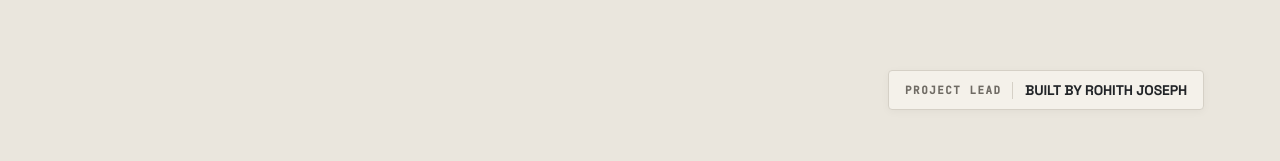
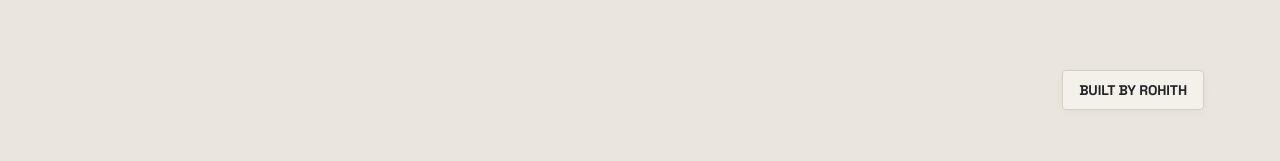
Before and after one commit to Rohith676-svg/Student-community-website, a React (Vite) app: page / in a window 1280 px wide. Shown: the part 8015-8176 px from the top of the page. Built offline with nearby package versions, Linux system fonts and the light colour scheme; the HTML template or start-up script is replaced by a standard one.

Commit message:
Edit footer

```diff
--- a/src/components/Footer.css
+++ b/src/components/Footer.css
@@ -20,7 +20,6 @@
 .footer__credit-lock {
   display: inline-flex;
   align-items: center;
-  gap: 0.75rem;
   padding: 0.5rem 1rem;
   background-color: var(--bg);
   border: 1px solid var(--border);
@@ -31,22 +30,6 @@
   -moz-user-select: none !important;
   -ms-user-select: none !important;
   cursor: default;
-  transition: border-color var(--transition-fast), box-shadow var(--transition-fast);
-}
-
-.footer__credit-lock:hover {
-  border-color: var(--accent);
-  box-shadow: 0 4px 12px rgba(15, 16, 17, 0.08);
-}
-
-.footer__credit-badge {
-  font-family: var(--font-mono);
-  font-size: 0.68rem;
-  font-weight: 600;
-  letter-spacing: 0.14em;
-  color: var(--muted);
-  border-right: 1px solid var(--border);
-  padding-right: 0.65rem;
 }
 
 .footer__credit-text {
@@ -61,7 +44,7 @@
 
 /* Fallback pseudo-content */
 .footer__credit-text:empty::after {
-  content: 'Built by Rohith Joseph';
+  content: 'Built by Rohith';
   display: inline;
 }
 
--- a/src/components/Footer.jsx
+++ b/src/components/Footer.jsx
@@ -1,7 +1,7 @@
 import React, { useEffect } from 'react';
 import './Footer.css';
 
-const AUTHOR_NAME = 'Built by Rohith Joseph';
+const AUTHOR_NAME = 'Built by Rohith';
 Object.freeze(AUTHOR_NAME);
 
 export default function Footer({ onNavigate }) {
@@ -14,7 +14,7 @@ export default function Footer({ onNavigate }) {
     }
   };
 
-  // Tamper-proof enforcement for "Built by Rohith Joseph"
+  // Tamper-proof enforcement for "Built by Rohith"
   useEffect(() => {
     const targetTextId = 'stc-author-text';
     const containerId = 'stc-author-container';
@@ -33,7 +33,6 @@ export default function Footer({ onNavigate }) {
         container.id = containerId;
         container.setAttribute('data-author', AUTHOR_NAME);
         container.innerHTML = `
-          <span class="footer__credit-badge label-mono">PROJECT LEAD</span>
           <span class="footer__credit-text" id="${targetTextId}">${AUTHOR_NAME}</span>
         `;
         topRow.appendChild(container);
@@ -87,9 +86,8 @@ export default function Footer({ onNavigate }) {
             className="footer__credit-lock"
             id="stc-author-container"
             data-author={AUTHOR_NAME}
-            aria-label="Built by Rohith Joseph"
+            aria-label={AUTHOR_NAME}
           >
-            <span className="footer__credit-badge label-mono">PROJECT LEAD</span>
             <span className="footer__credit-text" id="stc-author-text">
               {AUTHOR_NAME}
             </span>
```
